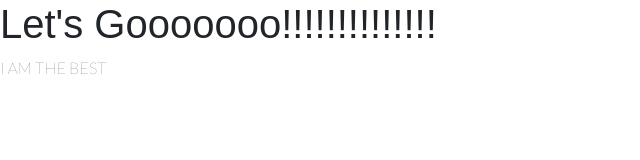
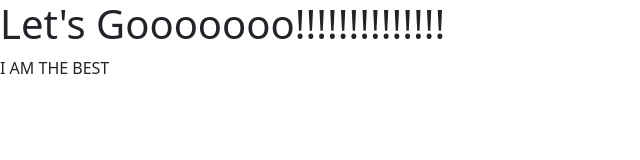
Before and after one commit to MoRaad97/First-Capstone-Project, a plain HTML site: page index.html in a window 1280 px wide. Shown: the whole page, without its empty margins (0-640 px from the left). Drawn offline with Linux system fonts and the light colour scheme; a web font is replaced by a local one.

Commit message:
Project Setup

```diff
--- a/css/master.css
+++ b/css/master.css
@@ -6,13 +6,4 @@
     --coco-font-:'COCOGOOSE', sans-serif;
     --lato-font-:'Lato', sans-serif;
 }
-
 /* global variables */
-h1 {
-    font-family: var(--coco-font-);
-font-weight: 300;
-}
-p {
-    font-family: var(--lato-font-);
-    font-weight: 100;
-}
```
